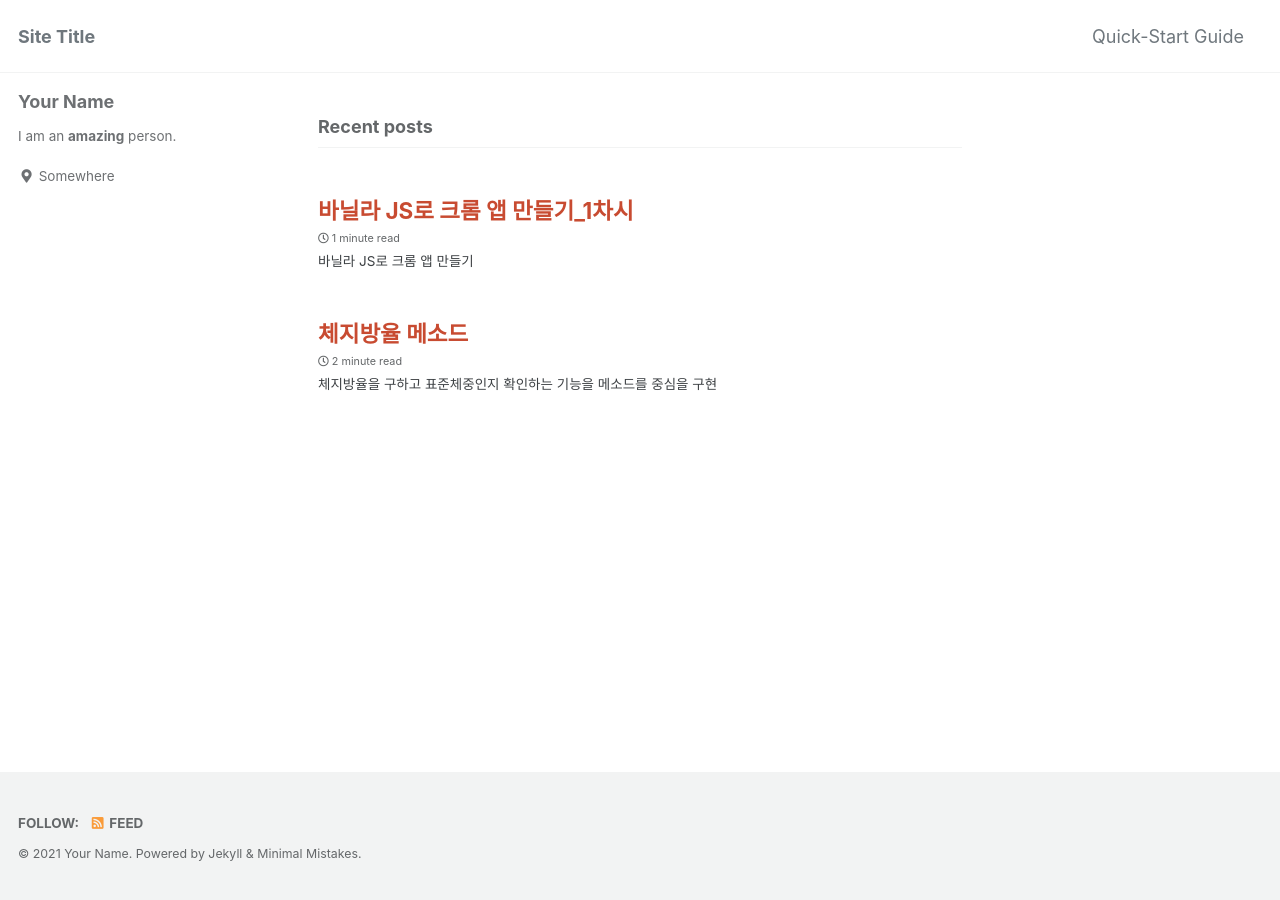
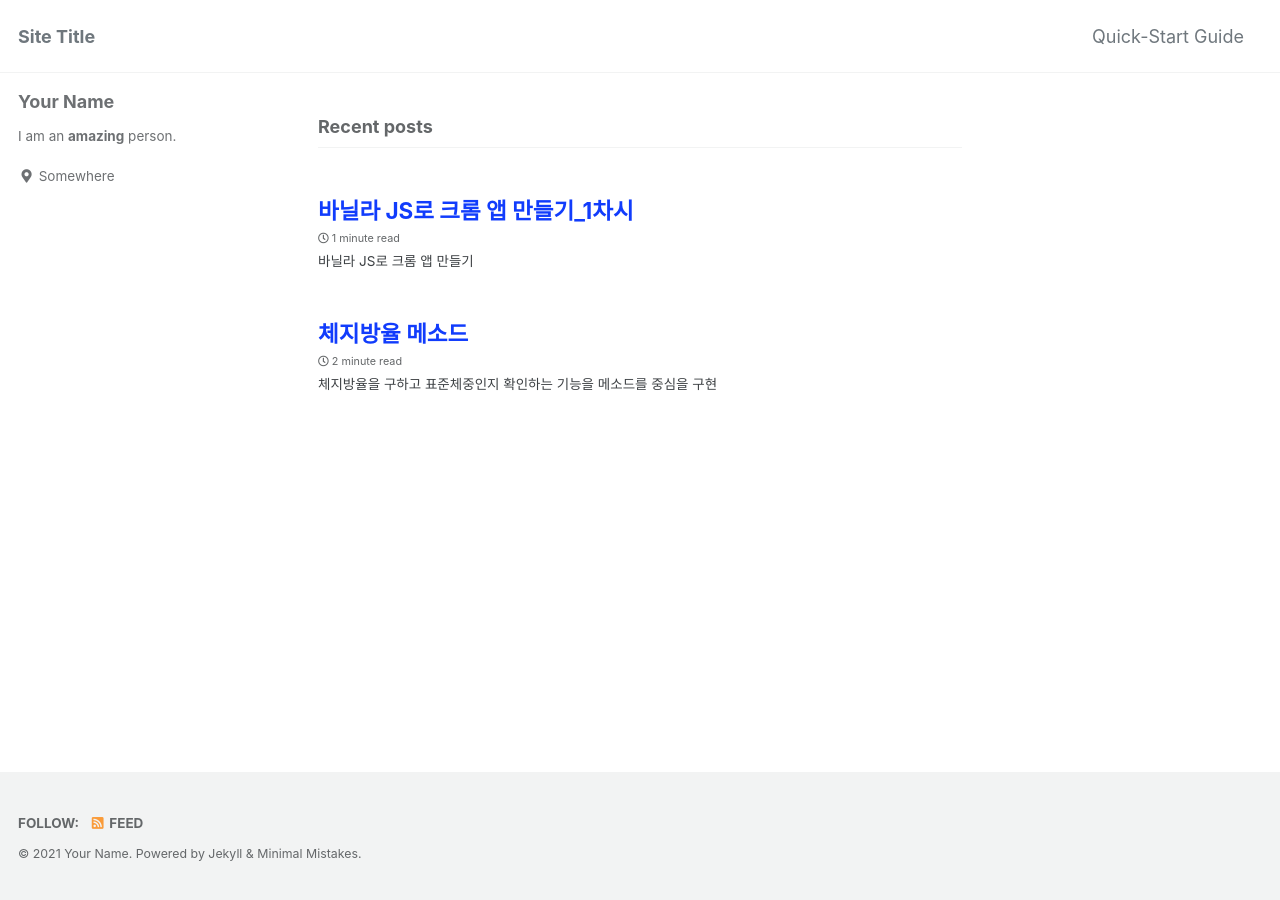
Before and after one commit to zeroh0/zeroh0.github.io, a Jekyll site: the page built from index.html, in a window 1280 px wide. Built offline with Jekyll 4.4.1, drawn with Linux system fonts in a browser that asks for light colours; cached includes are drawn as plain includes; the list of posts is cut into pages by our own code.

Commit message:
update post-title-color

```diff
--- a/_sass/minimal-mistakes/_archive.scss
+++ b/_sass/minimal-mistakes/_archive.scss
@@ -25,7 +25,7 @@
     position: relative;
     z-index: 10;
     text-decoration: none;
-    color: #C84B31;
+    color: #113CFC;
   }
 
   a[rel="permalink"] {
```
